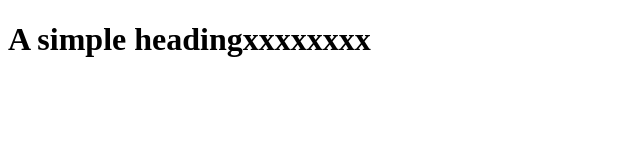
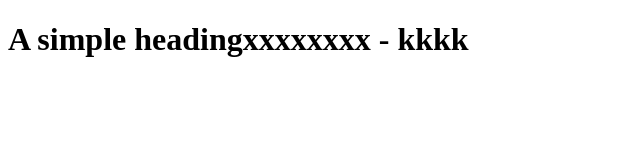
Before and after one commit to Joshua-Shao/Joshua-Shao.github.io, a plain HTML site: page index.html in a window 1280 px wide. Shown: the whole page, without its empty margins (0-640 px from the left). Drawn offline with Linux system fonts and the light colour scheme.

Commit message:
Update index.html

```diff
--- a/index.html
+++ b/index.html
@@ -4,6 +4,6 @@
         <title>My Website</title>
     </head>
     <body>
-        <h1>A simple headingxxxxxxxx</h1>
+        <h1>A simple headingxxxxxxxx - kkkk</h1>
     </body>
 </html>
```
